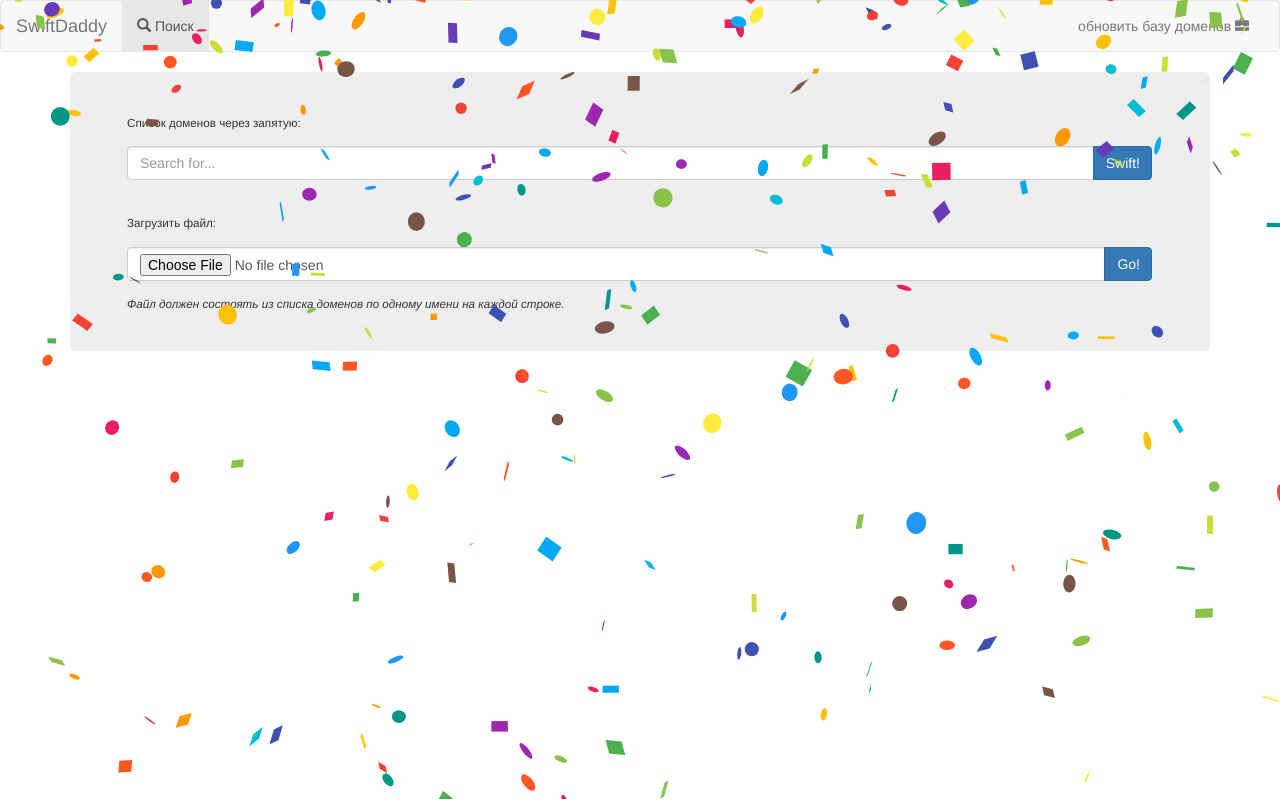
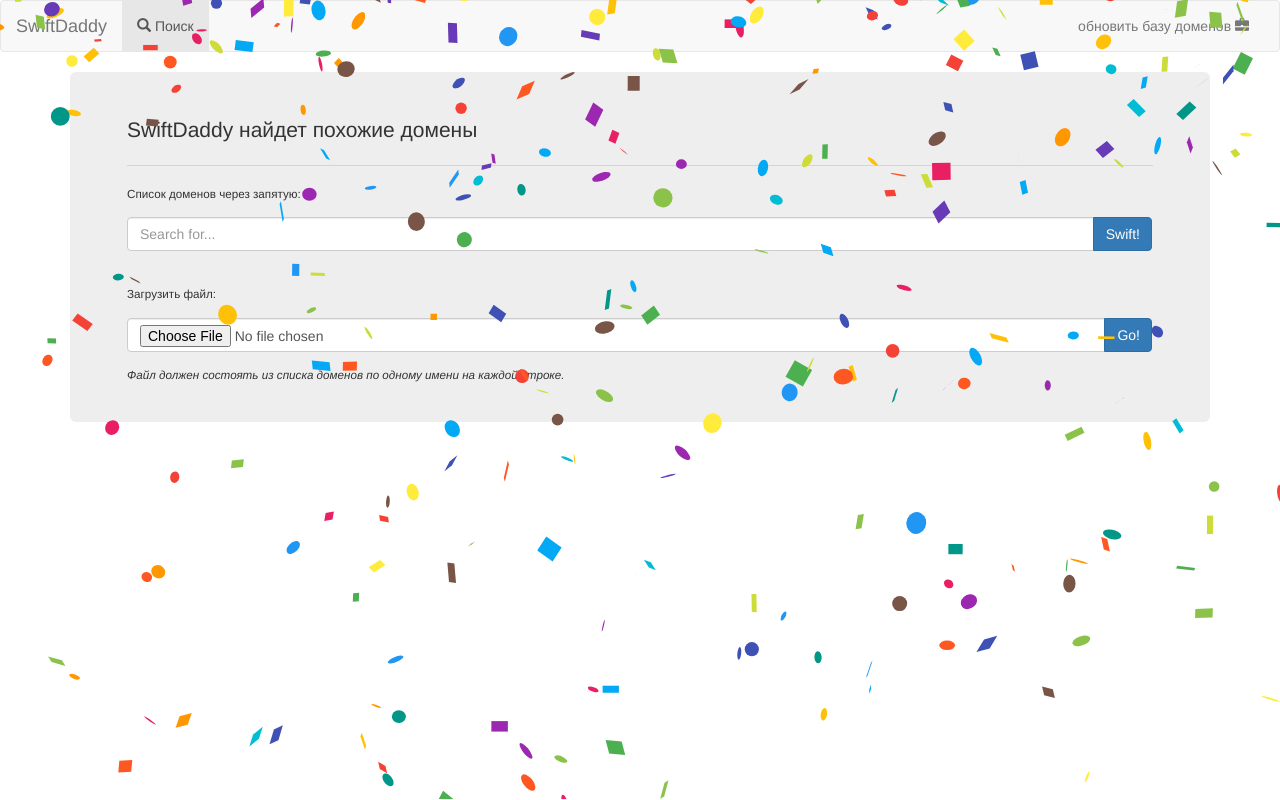
Before and after one commit to walterdd/swift_daddy, a Django app: template swiftdaddy/domainlookup/templates/search-confetti.html in a window 1280 px wide. Run offline with Django 3.2, Linux system fonts and the light colour scheme; the template is opened without the code that fills it, so the values that code supplies are empty; some libraries are stand-ins or nearby versions.

Commit message:
small fixes

```diff
--- a/swiftdaddy/domainlookup/templates/search-confetti.html
+++ b/swiftdaddy/domainlookup/templates/search-confetti.html
@@ -16,6 +16,8 @@
   <div class="container">
     <div class="jumbotron margin-jumbotron" style="margin-top: 0%; padding: 5%; padding-top: 2%; padding-bottom: 2%;">
           <br>
+      <p>SwiftDaddy найдет похожие домены</p>
+      <hr>
           <p style="font-size: smaller;">Список доменов через запятую:</p>
           <form id="searchform" action="{% url 'text_query' %}" method="get" accept-charset="utf-8">
             <div class="form-group">
```
